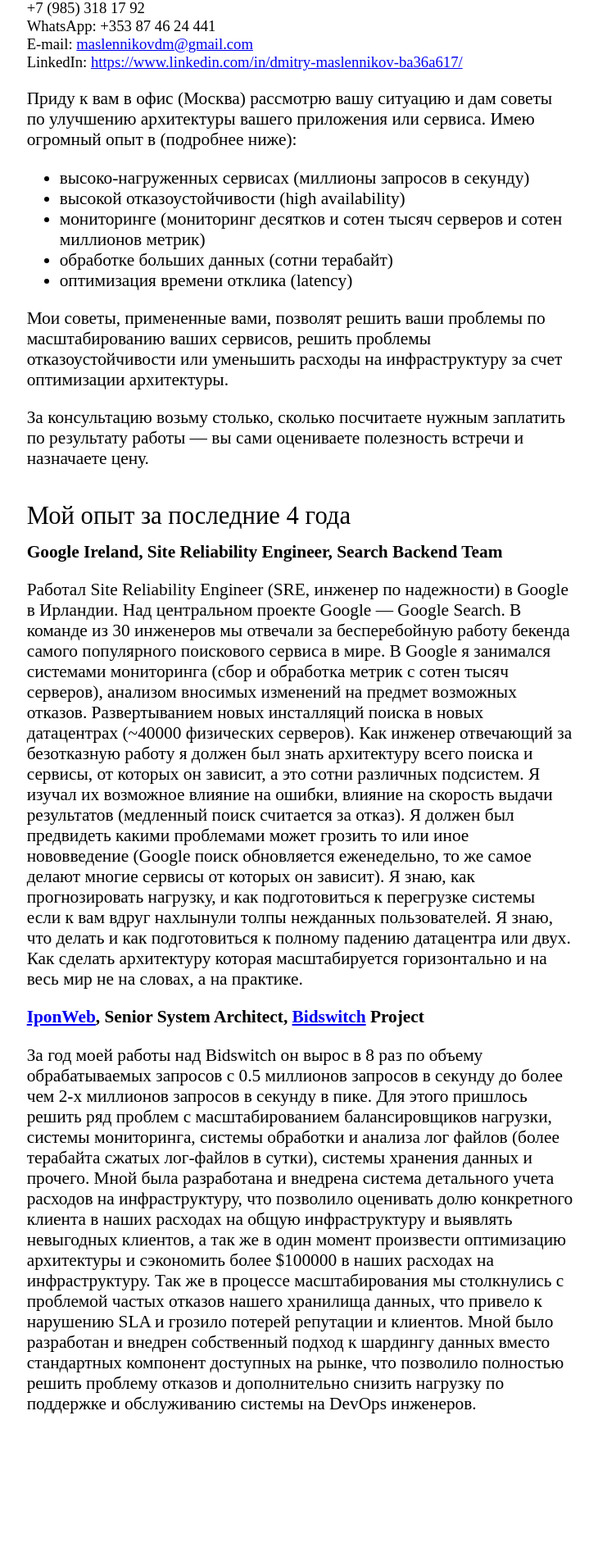
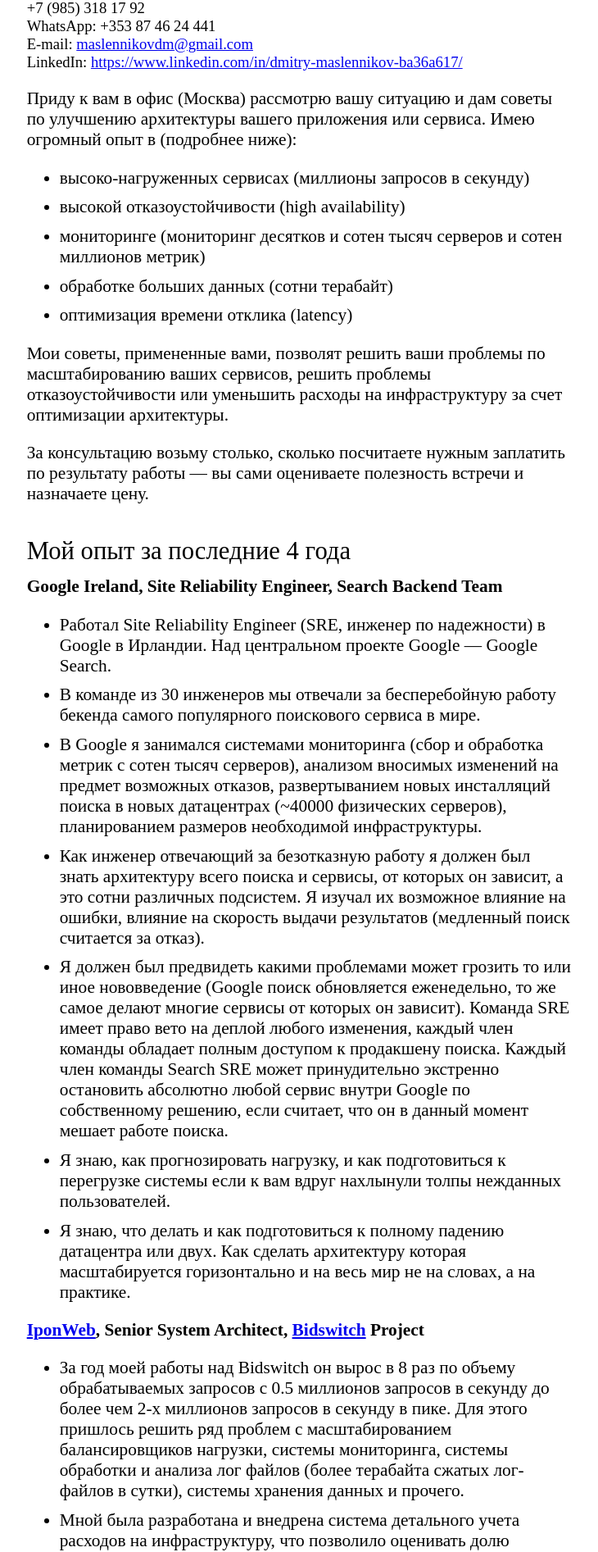
Before and after one commit to rlz/rlz.github.io, a Jekyll site: the page built from _pages/it-consulting.html, in a window 1280 px wide. Shown: the part 599-2492 px from the top of the page at 82% size, without its empty margins (274-1004 px from the left). Built offline with Jekyll 4.4.1, drawn with Linux system fonts in a browser that asks for light colours; before the commit the page ends 2345 px from its top, so only the background shows below that; some of the changed text lies outside the part shown.

Commit message:
List based experience part

```diff
--- a/_pages/it-consulting.html
+++ b/_pages/it-consulting.html
@@ -73,34 +73,48 @@ permalink: /it-consulting/
         </p>
         <h2>Мой опыт за последние 4 года</h2>
         <h3>Google Ireland, Site Reliability Engineer, Search Backend Team</h3>
-        <p>
+        <ul>
+            <li>
             Работал Site Reliability Engineer (SRE, инженер по надежности) в Google в Ирландии. Над центральном проекте Google — Google
-            Search. В команде из 30 инженеров мы отвечали за бесперебойную работу бекенда самого популярного поискового сервиса
-            в мире. В Google я занимался системами мониторинга (сбор и обработка метрик с сотен тысяч серверов), анализом
-            вносимых изменений на предмет возможных отказов. Развертыванием новых инсталляций поиска в новых датацентрах
-            (~40000 физических серверов). Как инженер отвечающий за безотказную работу я должен был знать архитектуру всего
+            Search.
+            </li>
+            <li>
+                В команде из 30 инженеров мы отвечали за бесперебойную работу бекенда самого популярного поискового сервиса
+            в мире.</li>
+            <li>В Google я занимался системами мониторинга (сбор и обработка метрик с сотен тысяч серверов), анализом
+            вносимых изменений на предмет возможных отказов, развертыванием новых инсталляций поиска в новых датацентрах
+            (~40000 физических серверов), планированием размеров необходимой инфраструктуры.</li>
+            <li>Как инженер отвечающий за безотказную работу я должен был знать архитектуру всего
             поиска и сервисы, от которых он зависит, а это сотни различных подсистем. Я изучал их возможное влияние на ошибки,
-            влияние на скорость выдачи результатов (медленный поиск считается за отказ). Я должен был предвидеть какими проблемами
+            влияние на скорость выдачи результатов (медленный поиск считается за отказ).</li>
+            <li>Я должен был предвидеть какими проблемами
             может грозить то или иное нововведение (Google поиск обновляется еженедельно, то же самое делают многие сервисы
-            от которых он зависит). Я знаю, как прогнозировать нагрузку, и как подготовиться к перегрузке системы если к
-            вам вдруг нахлынули толпы нежданных пользователей. Я знаю, что делать и как подготовиться к полному падению датацентра
-            или двух. Как сделать архитектуру которая масштабируется горизонтально и на весь мир не на словах, а на практике.
-        </p>
+            от которых он зависит). Команда SRE имеет право вето на деплой любого изменения, каждый член команды обладает
+            полным доступом к продакшену поиска. Каждый член команды Search SRE может принудительно экстренно остановить
+            абсолютно любой сервис внутри Google по собственному решению, если считает, что он в данный момент мешает
+            работе поиска.</li>
+            <li>Я знаю, как прогнозировать нагрузку, и как подготовиться к перегрузке системы если к
+            вам вдруг нахлынули толпы нежданных пользователей.</li>
+            <li>Я знаю, что делать и как подготовиться к полному падению датацентра
+            или двух. Как сделать архитектуру которая масштабируется горизонтально и на весь мир не на словах, а на практике.</li>
+        </ul>
         <h3>
             <a href="https://www.iponweb.com/">IponWeb</a>, Senior System Architect,
             <a href="http://www.bidswitch.com/">Bidswitch</a> Project</h3>
-        <p>
-            За год моей работы над Bidswitch он вырос в 8 раз по объему обрабатываемых запросов с 0.5 миллионов запросов в секунду до
+        <ul>
+            <li>За год моей работы над Bidswitch он вырос в 8 раз по объему обрабатываемых запросов с 0.5 миллионов запросов в секунду до
             более чем 2-х миллионов запросов в секунду в пике. Для этого пришлось решить ряд проблем с масштабированием балансировщиков
             нагрузки, системы мониторинга, системы обработки и анализа лог файлов (более терабайта сжатых лог-файлов в сутки),
-            системы хранения данных и прочего. Мной была разработана и внедрена система детального учета расходов на инфраструктуру,
+            системы хранения данных и прочего.</li>
+            <li>Мной была разработана и внедрена система детального учета расходов на инфраструктуру,
             что позволило оценивать долю конкретного клиента в наших расходах на общую инфраструктуру и выявлять невыгодных
             клиентов, а так же в один момент произвести оптимизацию архитектуры и сэкономить более $100000 в наших расходах
-            на инфраструктуру. Так же в процессе масштабирования мы столкнулись с проблемой частых отказов нашего хранилища
+            на инфраструктуру.</li>
+            <li>Так же в процессе масштабирования мы столкнулись с проблемой частых отказов нашего хранилища
             данных, что привело к нарушению SLA и грозило потерей репутации и клиентов. Мной было разработан и внедрен собственный
             подход к шардингу данных вместо стандартных компонент доступных на рынке, что позволило полностью решить проблему
-            отказов и дополнительно снизить нагрузку по поддержке и обслуживанию системы на DevOps инженеров.
-        </p>
+            отказов и дополнительно снизить нагрузку по поддержке и обслуживанию системы на DevOps инженеров.</li>
+        </ul>
     </div>
 </body>
 
--- a/assets/css/it-consulting.scss
+++ b/assets/css/it-consulting.scss
@@ -17,12 +17,8 @@ body {
     margin: 0 auto;
 }
 
-
-
 h1 {
     font-family: 'Times New Roman', Times, serif;
-    // font-family: Tahoma, Geneva, sans-serif;
-    // text-transform: uppercase;
     font-size: 30pt;
     font-weight: normal;
     margin: 10pt 0 10pt 0;
@@ -43,3 +39,7 @@ h3 {
 .name, .contacts {
     font-size: 14pt;
 }
+
+li {
+    margin: 8pt 0;
+}
```
